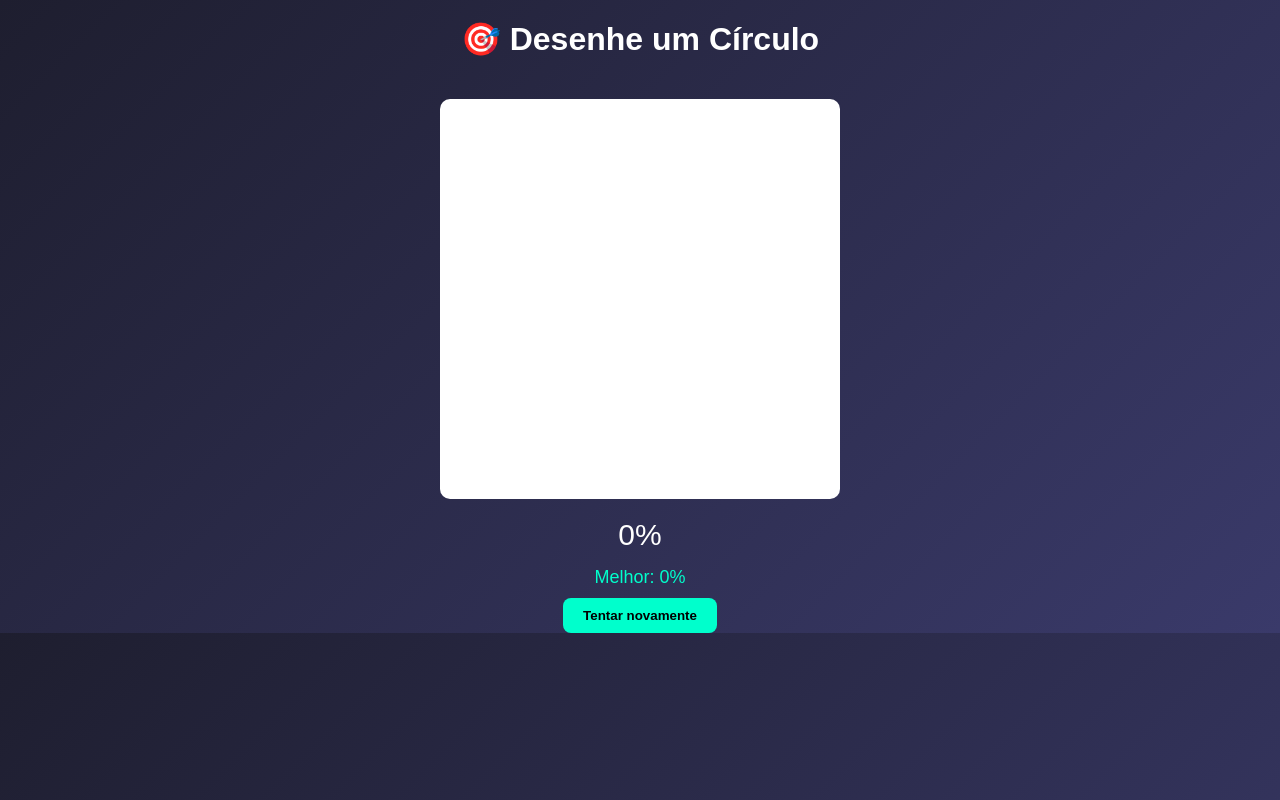
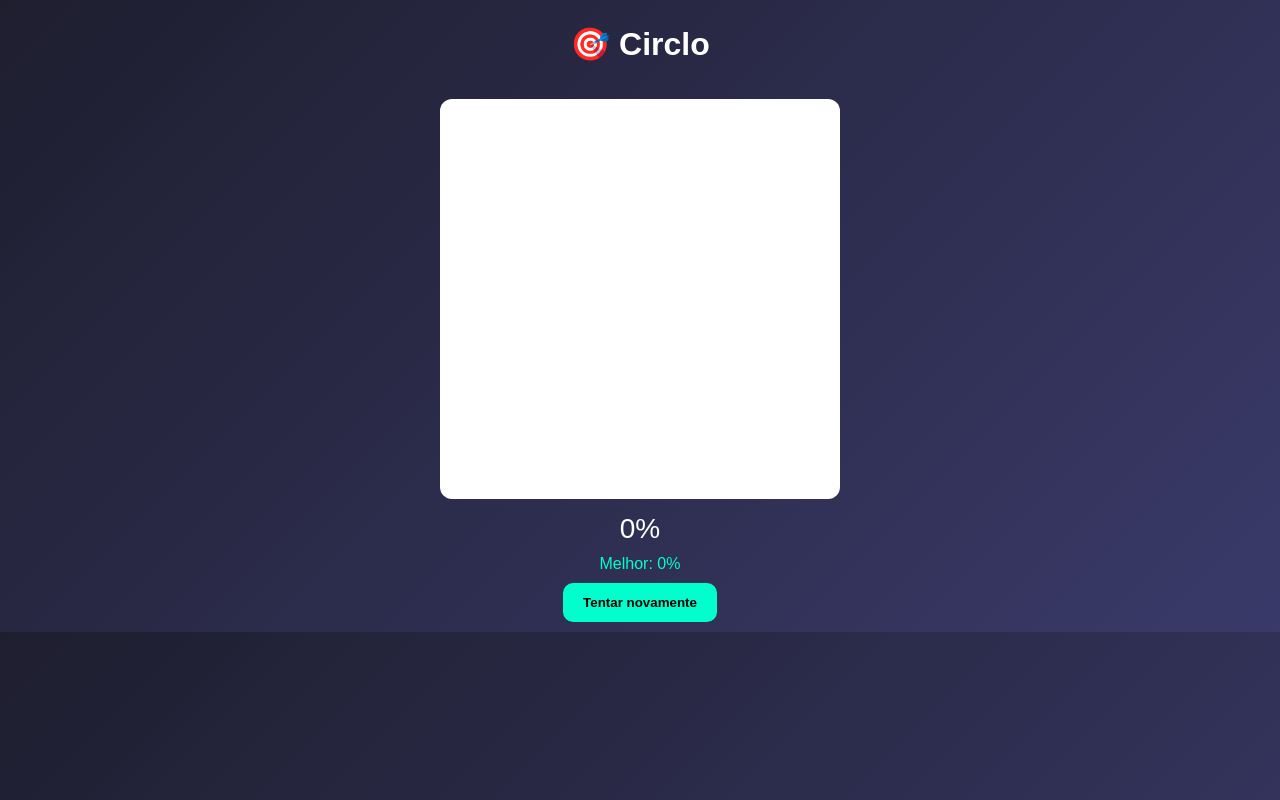
Before and after one commit to Maick077/Circlo, a plain HTML site: page index.html in a window 1280 px wide. Drawn offline with Linux system fonts and the light colour scheme.

Commit message:
Update index.html

```diff
--- a/index.html
+++ b/index.html
@@ -2,56 +2,51 @@
 <html lang="pt-br">
 <head>
 <meta charset="UTF-8">
-<title>Desenhe o Círculo Perfeito</title>
+<meta name="viewport" content="width=device-width, initial-scale=1.0">
+<title>Circlo</title>
 
 <style>
   body {
     margin: 0;
-    font-family: Arial, sans-serif;
+    font-family: Arial;
     background: linear-gradient(135deg, #1e1e2f, #3a3a6a);
     color: white;
     text-align: center;
   }
 
   h1 {
-    margin-top: 20px;
+    margin-top: 15px;
   }
 
   canvas {
     background: white;
-    border-radius: 10px;
-    margin-top: 20px;
-    cursor: crosshair;
+    border-radius: 12px;
+    margin-top: 15px;
+    touch-action: none;
   }
 
   .container {
     max-width: 500px;
     margin: auto;
+    padding: 10px;
   }
 
   .score {
-    font-size: 30px;
-    margin: 15px 0;
+    font-size: 28px;
+    margin: 10px 0;
   }
 
   .best {
-    font-size: 18px;
     color: #00ffcc;
   }
 
   button {
-    padding: 10px 20px;
+    padding: 12px 20px;
     border: none;
-    border-radius: 8px;
+    border-radius: 10px;
     background: #00ffcc;
-    color: black;
     font-weight: bold;
-    cursor: pointer;
     margin-top: 10px;
-  }
-
-  button:hover {
-    background: #00ccaa;
   }
 </style>
 </head>
@@ -59,8 +54,8 @@
 <body>
 
 <div class="container">
-  <h1>🎯 Desenhe um Círculo</h1>
-  <canvas id="canvas" width="400" height="400"></canvas>
+  <h1>🎯 Circlo</h1>
+  <canvas id="canvas"></canvas>
 
   <div class="score" id="result">0%</div>
   <div class="best" id="bestScore">Melhor: 0%</div>
@@ -72,44 +67,71 @@
 const canvas = document.getElementById("canvas");
 const ctx = canvas.getContext("2d");
 
+// RESPONSIVO
+function resizeCanvas() {
+  const size = Math.min(window.innerWidth * 0.9, 400);
+  canvas.width = size;
+  canvas.height = size;
+}
+resizeCanvas();
+window.addEventListener("resize", resizeCanvas);
+
 let drawing = false;
 let points = [];
 
-// carregar melhor score
 let best = localStorage.getItem("bestScore") || 0;
 document.getElementById("bestScore").innerText = "Melhor: " + best + "%";
 
-canvas.addEventListener("mousedown", () => {
+function startDraw(e) {
   drawing = true;
   points = [];
   ctx.beginPath();
   ctx.clearRect(0, 0, canvas.width, canvas.height);
-});
+}
 
-canvas.addEventListener("mouseup", () => {
+function endDraw() {
   drawing = false;
   calculateCircle();
-});
+}
 
-canvas.addEventListener("mousemove", (e) => {
+function draw(x, y) {
   if (!drawing) return;
-
-  const rect = canvas.getBoundingClientRect();
-  const x = e.clientX - rect.left;
-  const y = e.clientY - rect.top;
-
   points.push({ x, y });
-
   ctx.lineWidth = 2;
   ctx.lineTo(x, y);
   ctx.stroke();
+}
+
+// MOUSE
+canvas.addEventListener("mousedown", startDraw);
+canvas.addEventListener("mouseup", endDraw);
+canvas.addEventListener("mousemove", (e) => {
+  const rect = canvas.getBoundingClientRect();
+  draw(e.clientX - rect.left, e.clientY - rect.top);
+});
+
+// TOUCH (CELULAR 🔥)
+canvas.addEventListener("touchstart", (e) => {
+  e.preventDefault();
+  startDraw();
+});
+
+canvas.addEventListener("touchend", (e) => {
+  e.preventDefault();
+  endDraw();
+});
+
+canvas.addEventListener("touchmove", (e) => {
+  e.preventDefault();
+  const rect = canvas.getBoundingClientRect();
+  const touch = e.touches[0];
+  draw(touch.clientX - rect.left, touch.clientY - rect.top);
 });
 
 function calculateCircle() {
   if (points.length < 10) return;
 
-  let centerX = 0;
-  let centerY = 0;
+  let centerX = 0, centerY = 0;
 
   points.forEach(p => {
     centerX += p.x;
@@ -136,7 +158,6 @@ function calculateCircle() {
 
   document.getElementById("result").innerText = score + "%";
 
-  // atualizar ranking (melhor score)
   if (score > best) {
     best = score;
     localStorage.setItem("bestScore", best);
```
